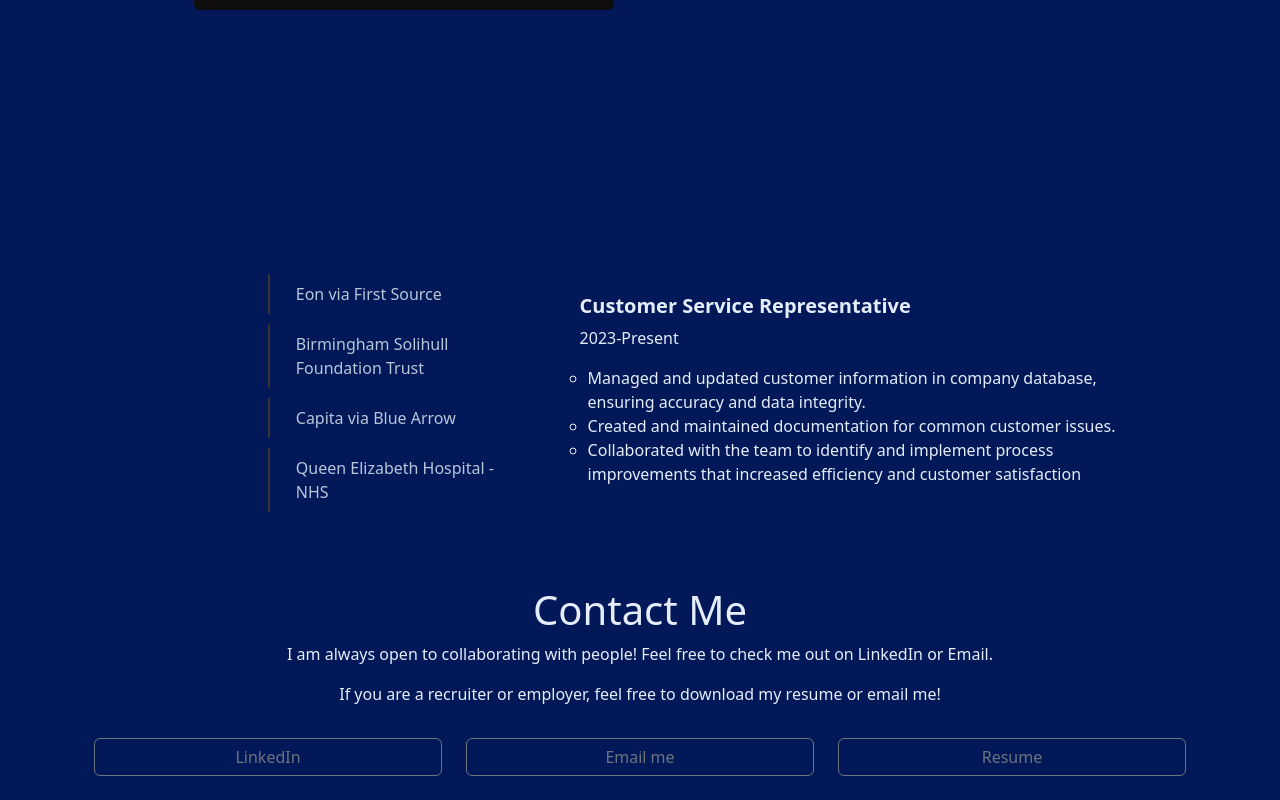
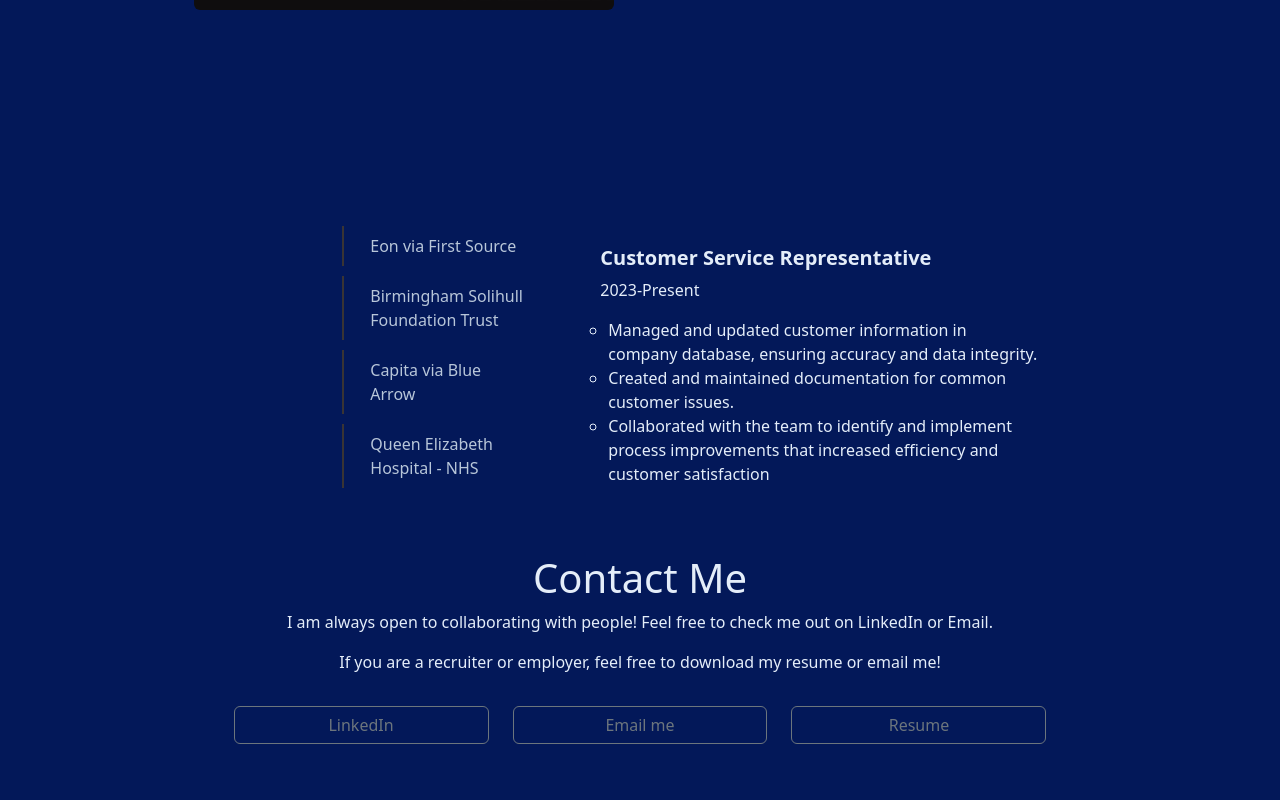
Before and after one commit to DanilleH22/portfolio, a React (Create React App) app: page / in a window 1280 px wide. Shown: the part 1409-2209 px from the top of the page. After the commit the page ends 2177 px from the top, so only its background shows below. Built offline with nearby package versions, Linux system fonts and the light colour scheme.

Commit message:
refactor - add width for container

```diff
--- a/src/pages/ContactMe.js
+++ b/src/pages/ContactMe.js
@@ -24,8 +24,8 @@ export default function ContactMe() {
   const handleClick = () => setLoading(true);
 
   return (
-    <Container fluid>
-      <Row className="pt-3 mb-3 text-center">
+    <Container fluid style={{ width: '75%'}}>
+      <Row className="pt-3 mb-3 mt-3 text-center">
         <h1>Contact Me</h1>
         <p>I am always open to collaborating with people! Feel free to check me out on LinkedIn or Email.</p>
         <p>If you are a recruiter or employer, feel free to download my resume or email me!</p>
--- a/src/pages/Experience.js
+++ b/src/pages/Experience.js
@@ -54,7 +54,7 @@ function Experience() {
         const [activeIndex, setActiveIndex] = useState(null);
 
         return (
-          <Container className='p-5'>
+          <Container fluid style={{ width: '75%'}}>
             <Tab.Container defaultActiveKey="0">
               <Row className="mt-3">
                 {/* Left Column with Job List */}
```
